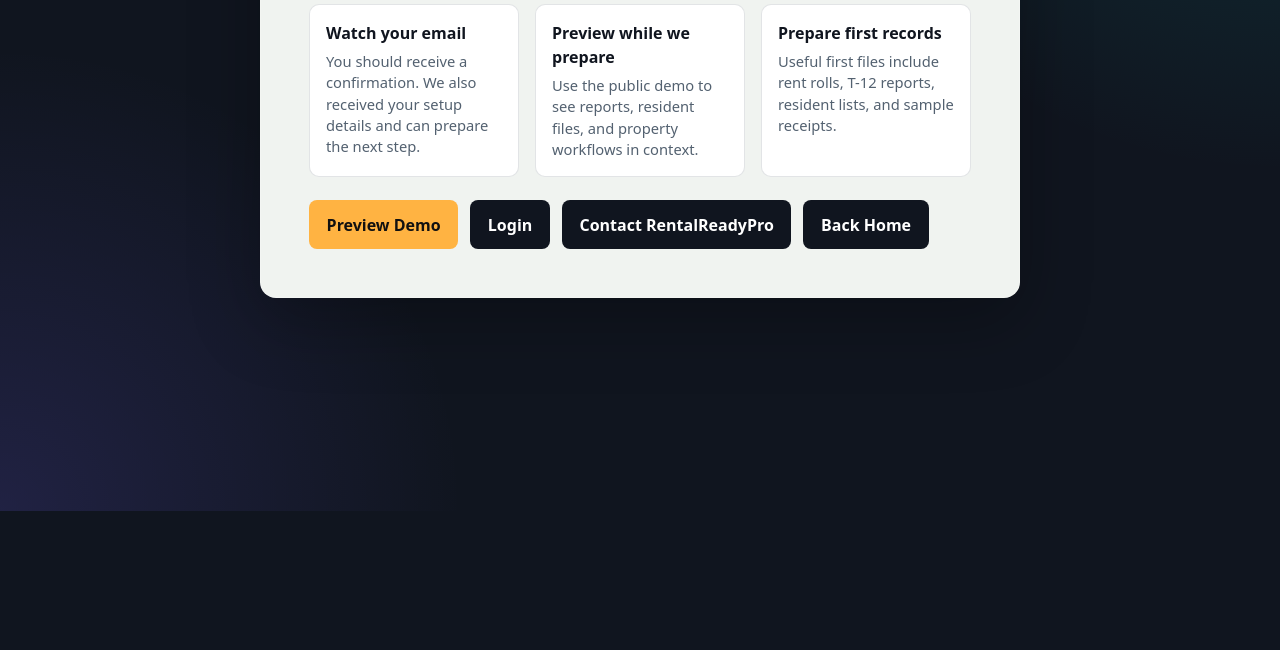
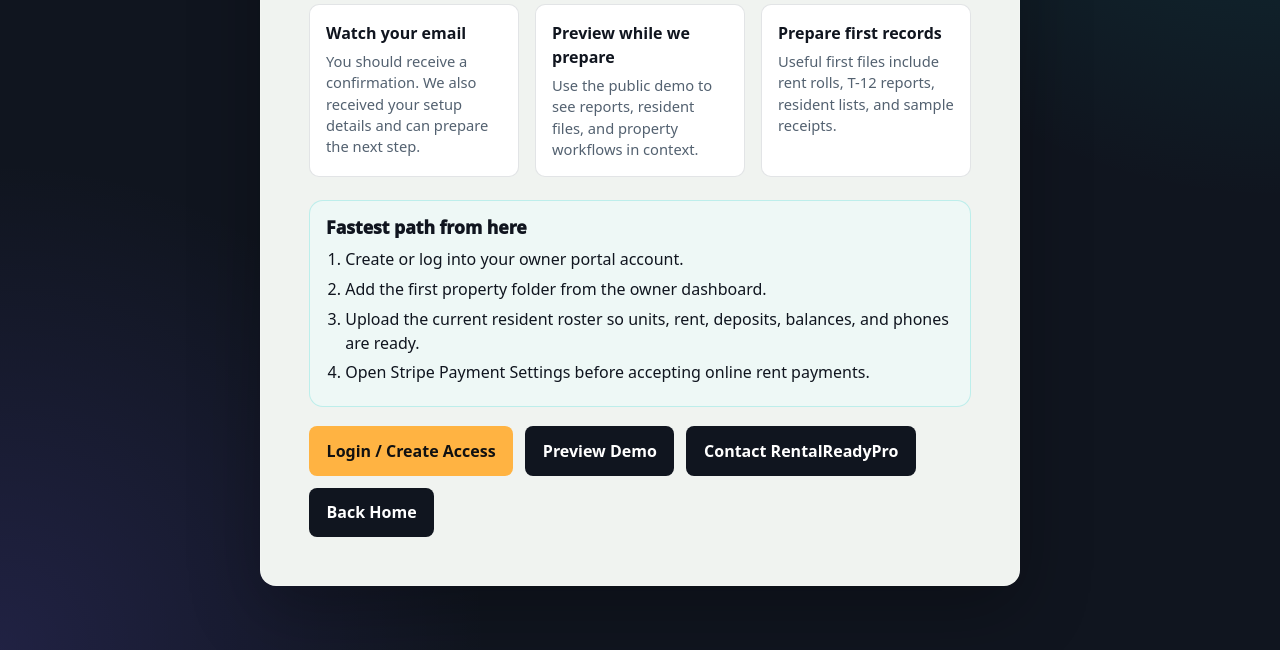
Before and after one commit to BowlingLegacy/rentlogic, a Django app: page /property-owner-intake/success/ in a window 1280 px wide. Shown: the part 353-1003 px from the top of the page. Before the commit the page ends 864 px from the top, so only its background shows below. Run offline with Django 5.2, Linux system fonts and the light colour scheme.

Commit message:
Clarify owner first setup flow

```diff
--- a/templates/property_owner_intake_success.html
+++ b/templates/property_owner_intake_success.html
@@ -89,6 +89,25 @@
             flex-wrap: wrap;
             gap: .75rem;
         }
+        .path-panel {
+            background: #eef8f6;
+            border: 1px solid rgba(16,199,194,.22);
+            border-radius: 14px;
+            margin: 1.2rem 0;
+            padding: 1rem;
+        }
+        .path-panel h2 {
+            font-size: 1.1rem;
+            font-weight: 950;
+            margin-bottom: .6rem;
+        }
+        .path-panel ol {
+            margin-bottom: 0;
+            padding-left: 1.2rem;
+        }
+        .path-panel li {
+            margin-bottom: .35rem;
+        }
         .dark-btn {
             background: var(--night);
             border-radius: 8px;
@@ -130,9 +149,18 @@
                     <span>Useful first files include rent rolls, T-12 reports, resident lists, and sample receipts.</span>
                 </div>
             </div>
+            <div class="path-panel">
+                <h2>Fastest path from here</h2>
+                <ol>
+                    <li>Create or log into your owner portal account.</li>
+                    <li>Add the first property folder from the owner dashboard.</li>
+                    <li>Upload the current resident roster so units, rent, deposits, balances, and phones are ready.</li>
+                    <li>Open Stripe Payment Settings before accepting online rent payments.</li>
+                </ol>
+            </div>
             <div class="button-row">
-                <a href="{% url 'rental_ledger_demo' %}" class="gold-btn">Preview Demo</a>
-                <a href="{% url 'login' %}" class="dark-btn">Login</a>
+                <a href="{% url 'login' %}" class="gold-btn">Login / Create Access</a>
+                <a href="{% url 'rental_ledger_demo' %}" class="dark-btn">Preview Demo</a>
                 <a href="{% url 'rental_ledger_contact' %}" class="dark-btn">Contact RentalReadyPro</a>
                 <a href="{% url 'rental_ledger_pro_home' %}" class="dark-btn">Back Home</a>
             </div>
```
Also changed, not shown: templates/property_owner_dashboard.html (+81 -2 lines).
